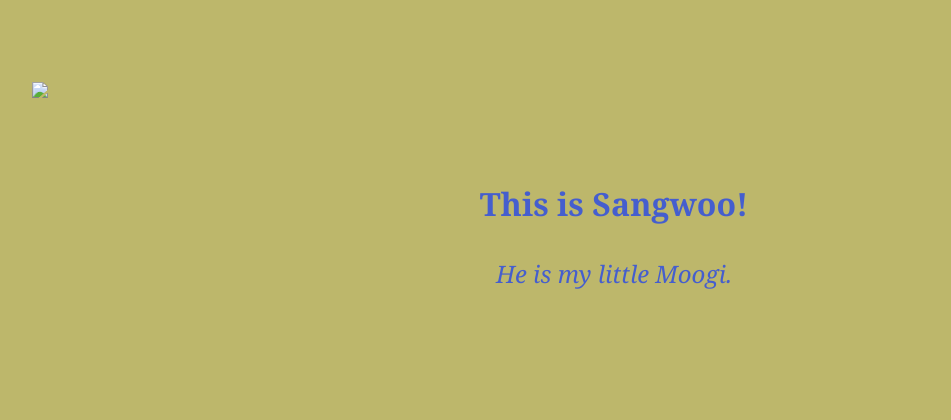
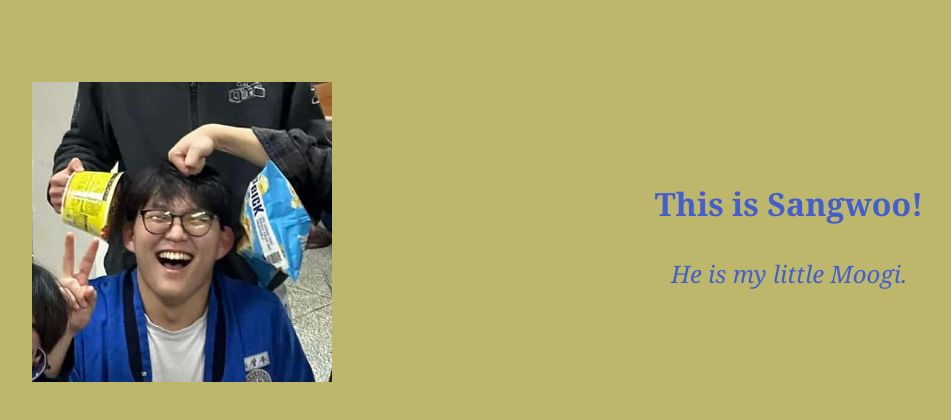
Before and after one commit to jivyu1101/i-love-sangwoo, a plain HTML site: page index.html in a window 1280 px wide. Shown: the whole page, without its empty margins (26-977 px from the left). Drawn offline with Linux system fonts and the light colour scheme.

Commit message:
Fix image source path for Sangwoo image
Updated image source path to remove 'images/' prefix.

```diff
--- a/index.html
+++ b/index.html
@@ -34,7 +34,7 @@
   </style>
 </head>
 <body>
-  <img src="images/sangwoo mya.jpg" />
+  <img src="sangwoo mya.jpg" />
   <p class="title">This is Sangwoo!</p>
   <p class="description">He is my little Moogi.</p>
 </body>
```
